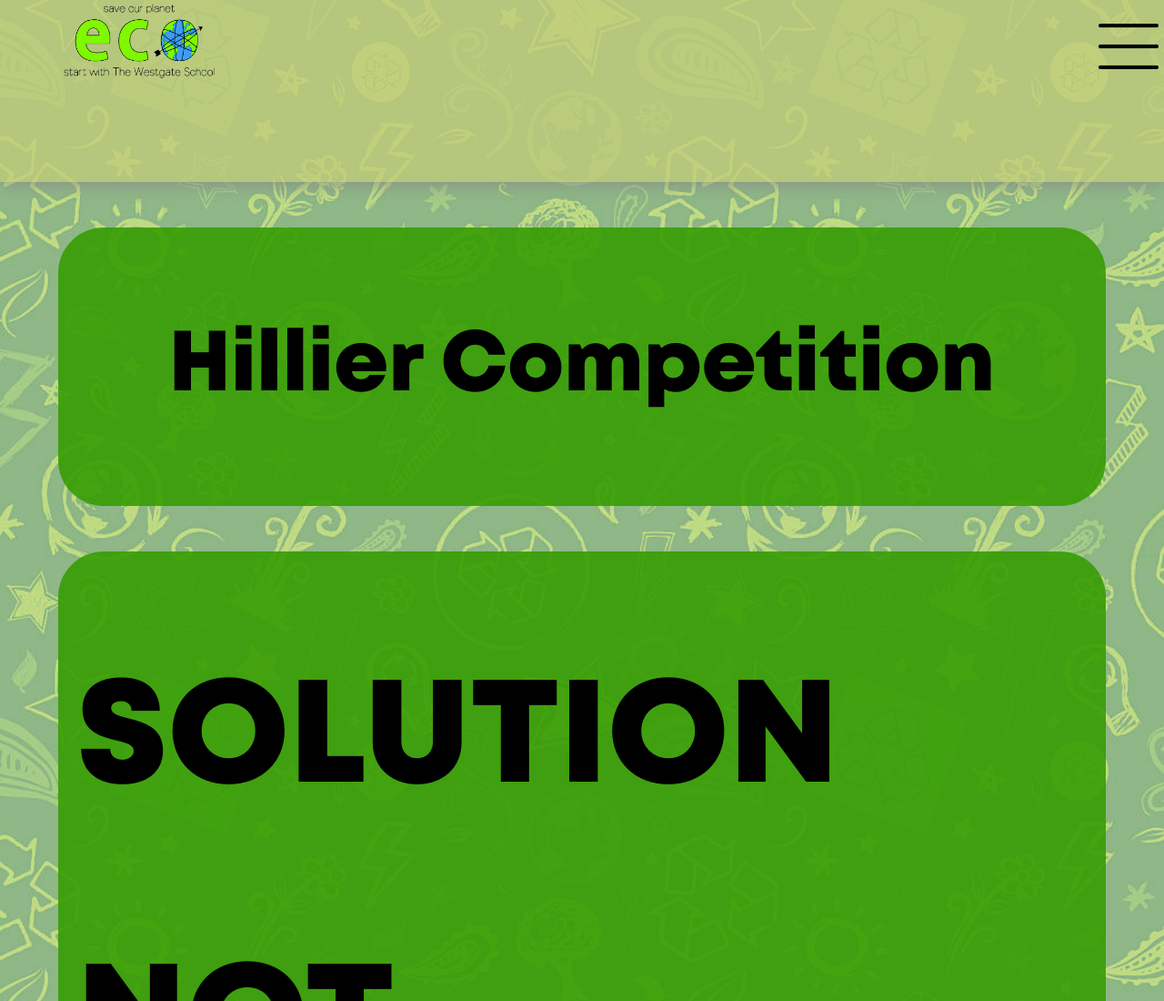
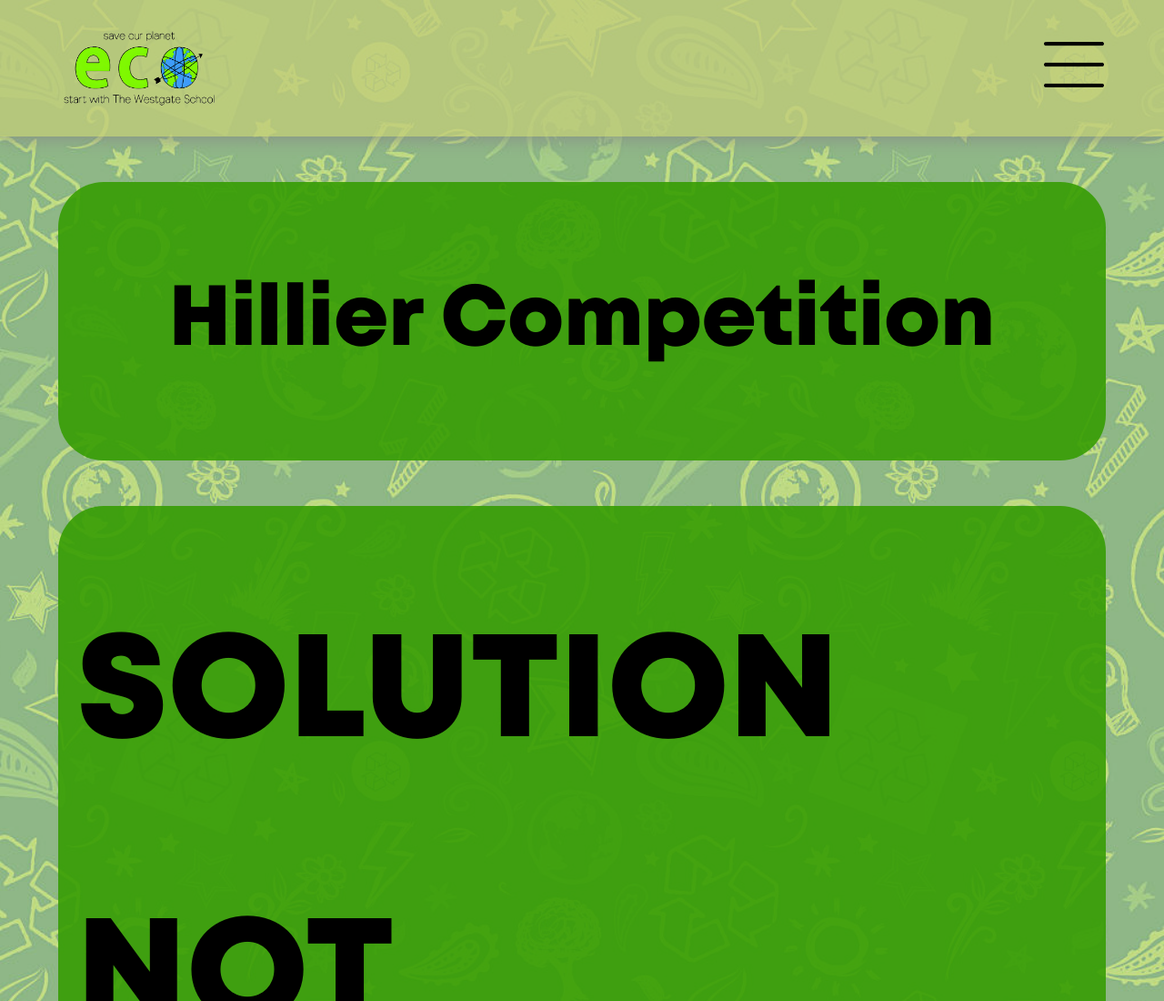
Before and after one commit to thewestgateschoolecogroup/thewestgateschoolecogroup.github.io, a plain HTML site: page hillier.html in a window 1280 px wide. Shown: the top 1100 px of the page at 91% size. Drawn offline with Linux system fonts and the light colour scheme.

Commit message:
fixed & improved header

```diff
--- a/hillier.html
+++ b/hillier.html
@@ -85,7 +85,7 @@
             #top{top: 0;
                 position: sticky;
                 background-color: rgba(193, 204, 122, 0.76);
-                height: 200px;
+                height: 150px;
                 text-align: right;
                 box-shadow: 0px 0px 20px #888888;
                 display: flex;
@@ -100,6 +100,7 @@
                 background-size: 60vw;
             }
             #logo{
+                margin-top: 30px;
                 margin-left: 5vw;
                 height: 90px;
                 animation-name: logo;
@@ -183,10 +184,11 @@
                 animation-fill-mode: forwards;
             }
             #menu{
-                margin-top: 35px;
+                margin-top: 55px;
                 margin-bottom: 35px;
                 background-color: #ffffff00;
                 border: none;
+                margin-right: 60px;
             }
             #links{
                 transition: all 2s;
```
Also changed, not shown: index.html (+4 -2 lines).
